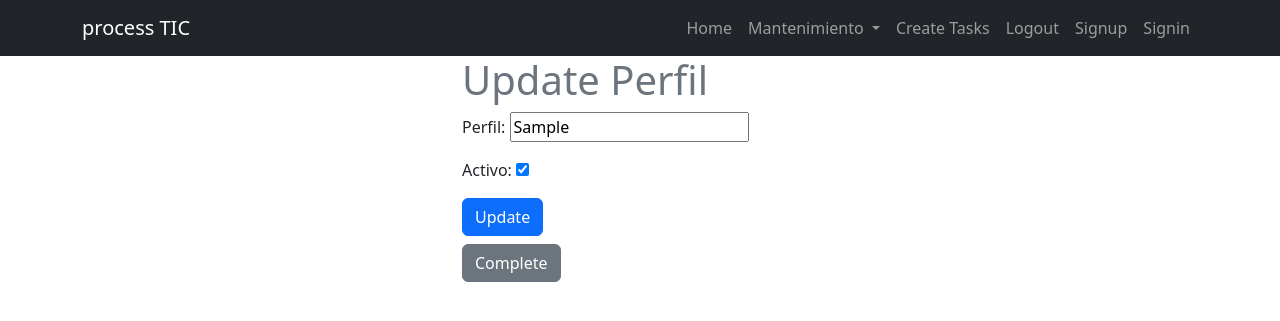
After one commit to petterSantos/controltic, a Django app: page /perfil/1/ in a window 1280 px wide. The commit adds this page. Shown: the top 321 px of the page. Run offline with Django 5.2, Linux system fonts and the light colour scheme; tables that the repository leaves empty hold one stand-in row (values such as "Sample post").

Commit message:
implemetando proyecto main 01

```diff
--- /dev/null
+++ b/main/templates/perfil_detail.html
@@ -0,0 +1,29 @@
+{% extends 'base.html' %}
+{% block content %}
+   <main class="container">
+     <div class="row">
+       <div class="col-md-4 offset-md-4">
+        <h1 class="text-secondary">Update Perfil</h1>
+
+        {{error}}
+
+          <form method="POST">
+            {% csrf_token %}
+            {{form.as_p}}
+            <button class="btn btn-primary">
+                Update
+            </button>
+          </form>
+
+            <div class="d-flex justify-content-between mt-2">
+                <form action="{% url 'perfiles' %}" method="POST">
+                    {% csrf_token %}
+                    <button class="btn btn-secondary">
+                        Complete
+                    </button>
+                </form>
+            </div>
+       </div>
+     </div>
+   </main>
+{% endblock %}
--- a/main/views.py
+++ b/main/views.py
@@ -31,3 +31,17 @@ def create_perfil(request):
                 'form' :PerfilForm,
                 'error': 'Ingresar todos los datos requeridos'
             })
+
+def perfil_detail(request, perfil_id):
+    if request.method == 'GET':
+        perfil = get_object_or_404 (Perfil, pk=perfil_id)
+        form = PerfilForm(instance=perfil)
+        return render(request,'perfil_detail.html', {'perfil' : perfil, 'form' : form})
+    else:
+       try:
+        perfil = get_object_or_404 (Perfil, pk=perfil_id)
+        form = PerfilForm(request.POST, instance=perfil)
+        form.save()
+        return redirect('perfiles')
+       except ValueError:
+        return render(request,'perfil_detail.html', {'perfil' : perfil, 'form' : form, 'error' : "Error Updating perfil"})
--- a/proycontroltic/urls.py
+++ b/proycontroltic/urls.py
@@ -24,4 +24,5 @@ urlpatterns = [
     path('',views.home, name='home'),
     path('perfil/create/',views.create_perfil,name='create_perfil'),
     path('perfil/',views.perfiles,name='perfiles'),
+    path('perfil/<int:perfil_id>/', views.perfil_detail, name='perfil_detail'),
 ]
```
Also changed, not shown: main/templates/perfiles.html (+7 -3 lines).
